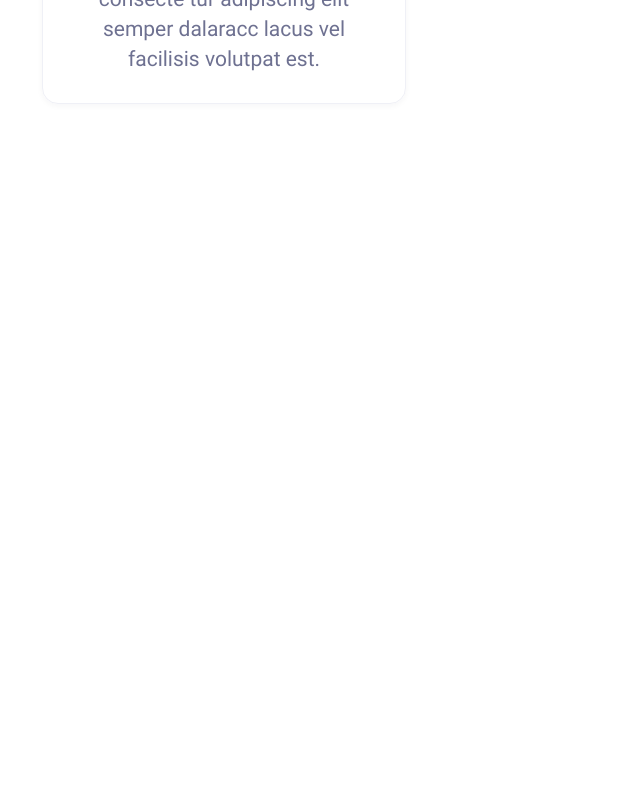
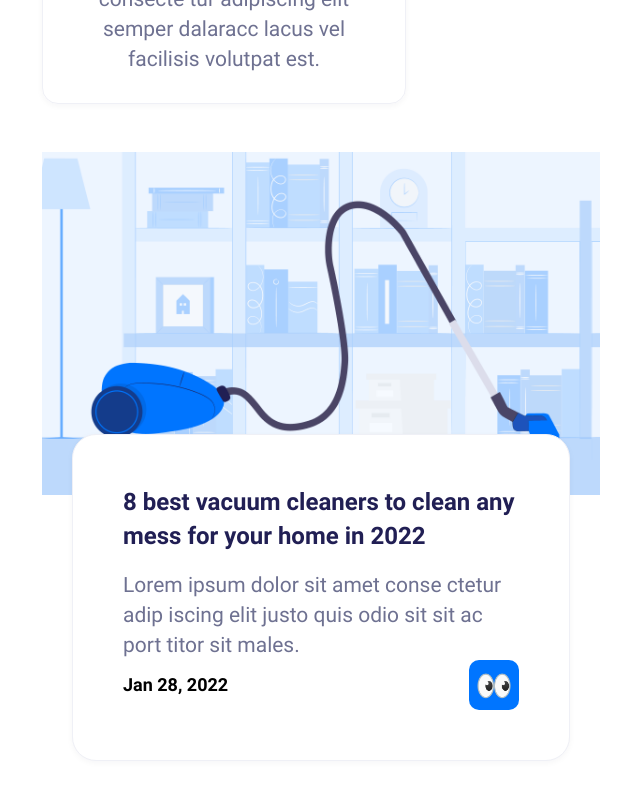
Before and after one commit to hartmannieru/cleaning-x, a React (Create React App) app: page /components in a window 1280 px wide. Shown: the part 1534-2334 px from the top of the page, without its empty margins (28-668 px from the left). Before the commit the page ends 1686 px from the top, so only its background shows below. Built offline with nearby package versions, Linux system fonts and the light colour scheme.

Commit message:
Create component CardArticle

```diff
--- /dev/null
+++ b/src/components/CardArticle.jsx
@@ -0,0 +1,74 @@
+import React from 'react'
+import styled, { keyframes } from 'styled-components'
+import { rem } from 'polished'
+import H4 from './H4'
+import Description from './Description'
+import H5 from './H5'
+import Item1 from '../images/article/item-1.png'
+
+const CardArticle = () => {
+  return (
+    <CardArticleContainer>
+      <CardArticleImgContainer>
+        <CardArticleImg src={Item1} alt="Img" />
+      </CardArticleImgContainer>
+      <CardArticleTextWrap>
+        <CardArticleTextContainer>
+          <H4 mb={17}>8 best vacuum cleaners to clean any mess for your home in 2022</H4>
+          <Description>Lorem ipsum dolor sit amet conse ctetur adip iscing elit justo quis odio sit sit ac port titor sit males.</Description>
+          <CardArticleTextFooter>
+            <H5><Time datetime="2022-01-28">Jan 28, 2022</Time></H5>
+            <CardArticleTextLink href='#'>
+              &#128064;
+            </CardArticleTextLink>
+          </CardArticleTextFooter>
+        </CardArticleTextContainer>
+      </CardArticleTextWrap>
+    </CardArticleContainer>
+  )
+}
+
+const CardArticleContainer = styled.article``
+
+const CardArticleImgContainer = styled.div``
+
+const CardArticleTextWrap = styled.div`
+  padding: ${rem(30)};
+  margin-top: ${rem(-95)};
+  position: relative;
+`
+
+const CardArticleImg = styled.img`
+  width: 100%;
+`
+
+const CardArticleTextContainer = styled.section`
+  padding: ${rem(50)};
+  border: ${rem(1)} solid ${props => props.theme.color.grey};
+  box-shadow: 0 ${rem(2)} ${rem(6)} rgba(20, 20, 43, 0.04);
+  border-radius: ${rem(24)};
+  background: ${props => props.theme.color.white};
+`
+
+const CardArticleTextFooter = styled.div`
+  display: flex;
+  align-items: center;
+  justify-content: space-between;
+`
+
+const CardArticleTextLink = styled.a`
+  display: flex;
+  align-items: center;
+  justify-content: center;
+  width: ${rem(50)};
+  height: ${rem(50)};
+  background: ${props => props.theme.color.primary};
+  font-size: ${rem(30)};
+  text-decoration: none;
+  border-radius: ${rem(10)};
+  transform: scale(-1, 1);
+`
+
+const Time = styled.time``
+
+export default CardArticle
--- /dev/null
+++ b/src/components/H5.jsx
@@ -0,0 +1,20 @@
+import React from 'react'
+import styled from 'styled-components'
+import { rem } from 'polished'
+
+
+const H5 = ({children}) => {
+  return (
+    <H5Container>
+      {children}
+    </H5Container>
+  )
+}
+
+const H5Container = styled.h5`
+  font-weight: 700;
+  font-size: ${rem(18)};
+  line-height: 111%;
+`
+
+export default H5
--- a/src/pages/Components.jsx
+++ b/src/pages/Components.jsx
@@ -1,6 +1,7 @@
 import React from 'react'
 import Button from "../components/Button";
 import Buttons from "../components/Buttons";
+import CardArticle from '../components/CardArticle';
 import CardProfessional from '../components/CardProfessional';
 import CardWorks from '../components/CardWorks';
 import Description from '../components/Description';
@@ -68,6 +69,11 @@ const Components = () => {
           <CardProfessional />
         </div>
       </div>
+      <div className='row my-5'>
+        <div className='col-6'>
+          <CardArticle />
+        </div>
+      </div>
     </div>
   )
 }
```
Also changed, not shown: src/images/article/item-1.png (added).
